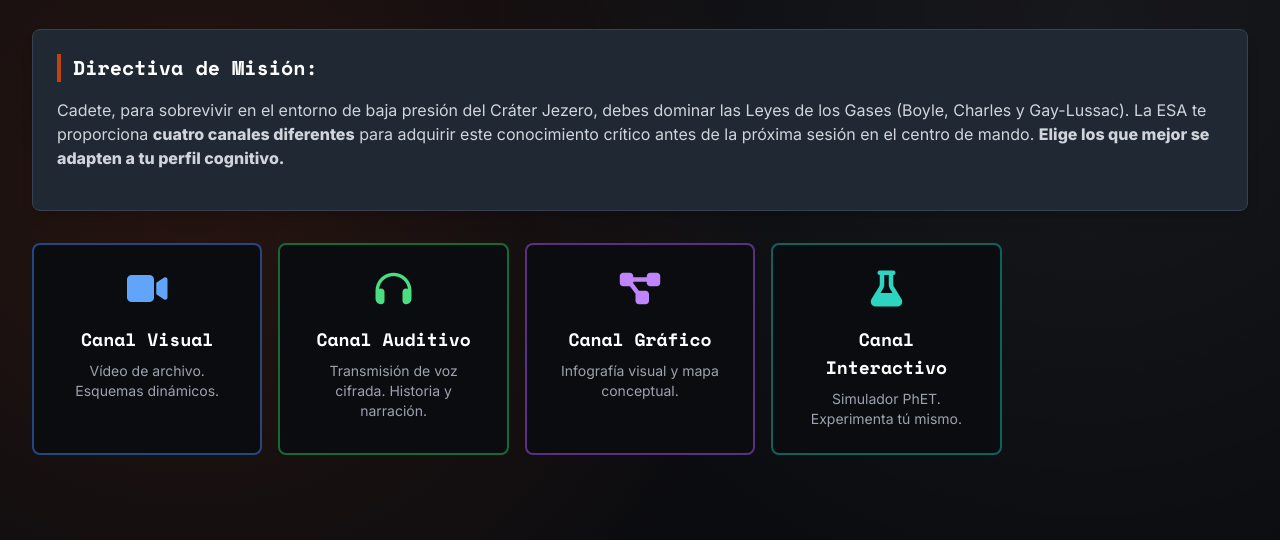
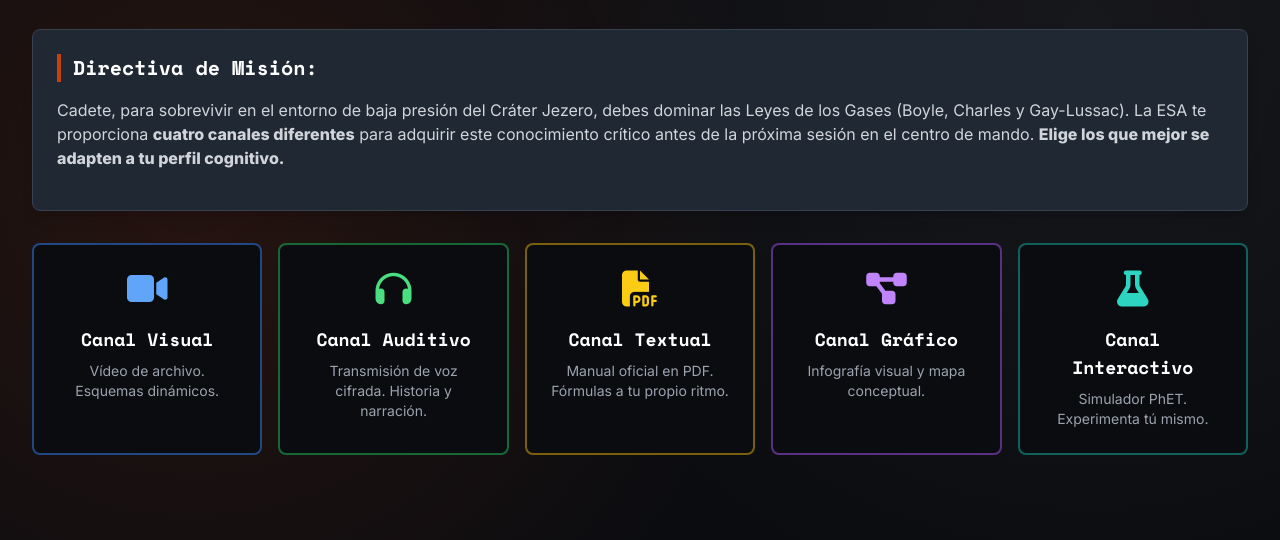
Before and after one commit to irati-lab/Proyecto-BIO-Genesis, a plain HTML site: page index.html in a window 1280 px wide. Both pictures are taken after a click on the button "Menú DUA". Shown: the part 217-757 px from the top of the page. Drawn offline with nearby package versions, Linux system fonts and the light colour scheme.

Commit message:
Update index.html

```diff
--- a/index.html
+++ b/index.html
@@ -289,6 +289,13 @@
                     <i class="fa-solid fa-headphones text-4xl text-green-400 mb-4"></i>
                     <h4 class="text-lg font-bold text-white font-mono mb-2">Canal Auditivo</h4>
                     <p class="text-sm text-gray-400">Transmisión de voz cifrada. Historia y narración.</p>
+                </div>
+
+                <!-- Opción Textual (EL PDF) -->
+                <div class="dua-module bg-space-900 border-2 border-yellow-500/50 p-6 rounded-lg text-center hover:border-yellow-500" onclick="showDuaContent('texto', this)">
+                    <i class="fa-solid fa-file-pdf text-4xl text-yellow-400 mb-4"></i>
+                    <h4 class="text-lg font-bold text-white font-mono mb-2">Canal Textual</h4>
+                    <p class="text-sm text-gray-400">Manual oficial en PDF. Fórmulas a tu propio ritmo.</p>
                 </div>
 
                 <!-- Opción Gráfica (LA INFOGRAFÍA) -->
```
